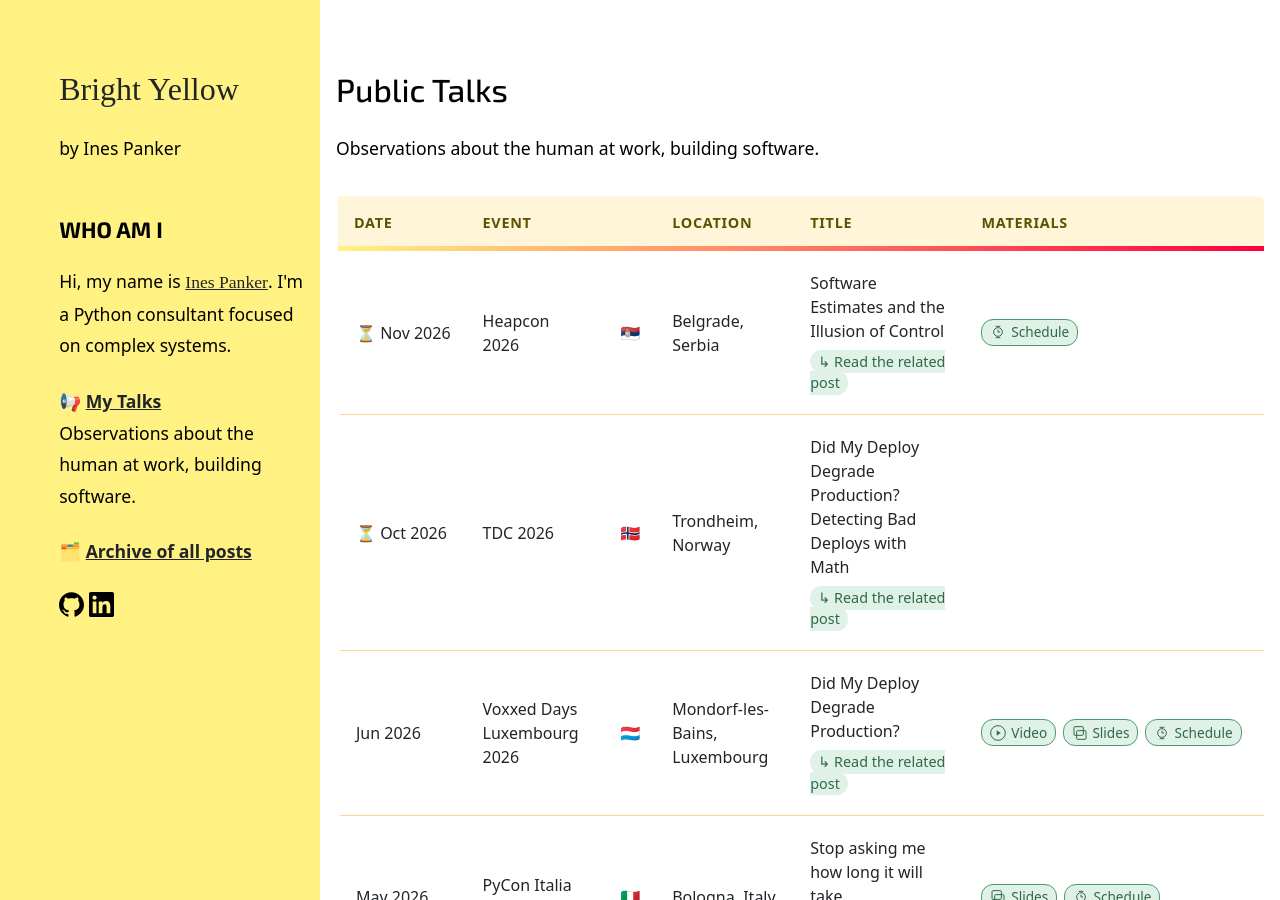
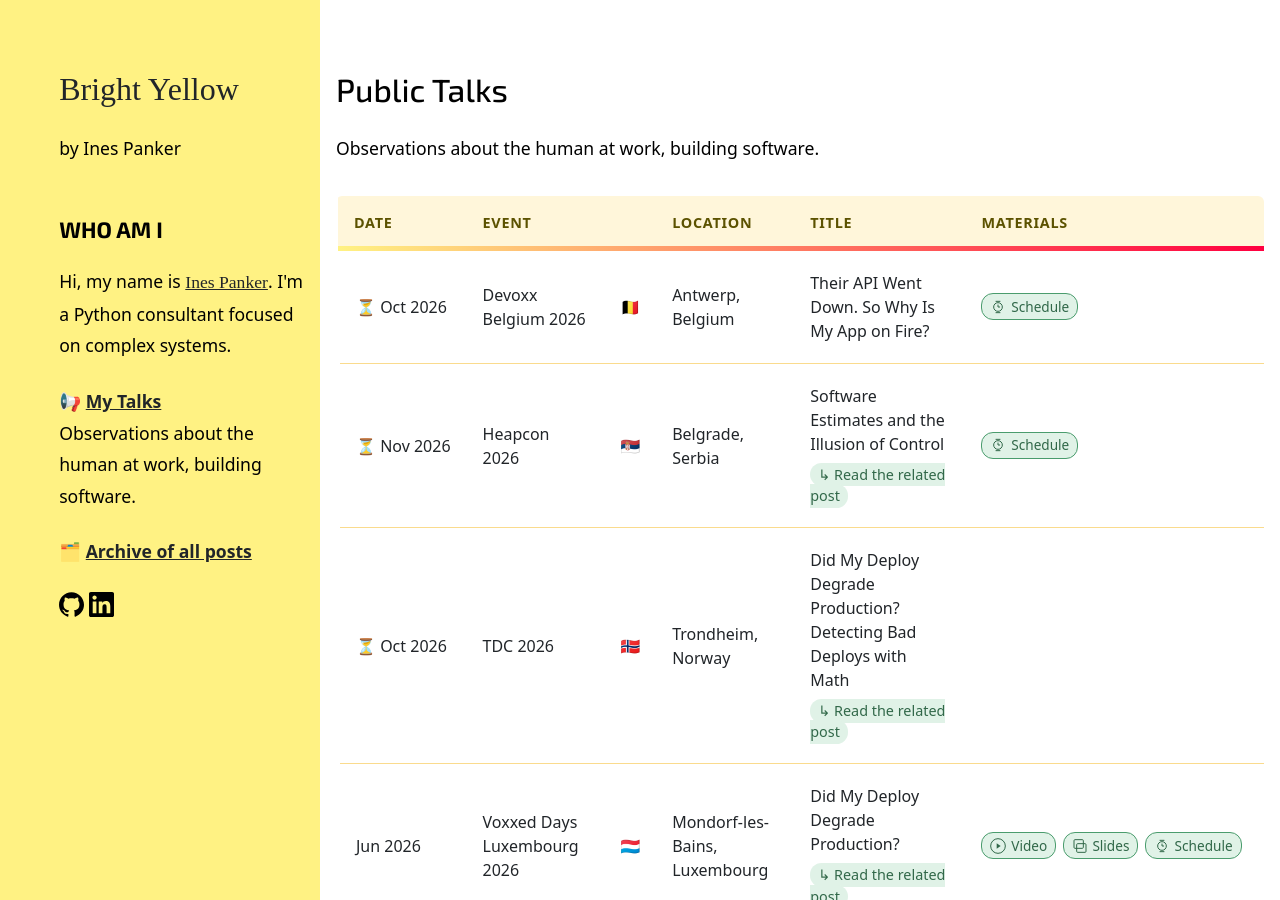
Before and after one commit to inesp/inesp.github.io, a Jekyll site: the page built from talks.html, in a window 1280 px wide and 900 px high. Built offline with Jekyll 4.4.1, drawn with Linux system fonts in a browser that asks for light colours; nearby versions of some CDN libraries; some web fonts are replaced; a style sheet for code colours, icons or effects is not loaded.

Commit message:
Add Devoxx Belgium talk

```diff
--- a/_data/talks.yml
+++ b/_data/talks.yml
@@ -1,3 +1,15 @@
+
+- conf: Devoxx Belgium 2026
+  link: https://devoxx.be/
+  date: Oct 2026
+  flag: 🇧🇪
+  location: Antwerp, Belgium
+  title: "Their API Went Down. So Why Is My App on Fire?"
+  coming_soon: true
+  video_link:
+  details_link: https://m.devoxx.com/events/dvbe26/talks/7035/their-api-went-down-so-why-is-my-app-on-fire
+  slides_link:
+  post_slug:
 
 - conf: Heapcon 2026
   link: https://heapcon.io/2026
```
